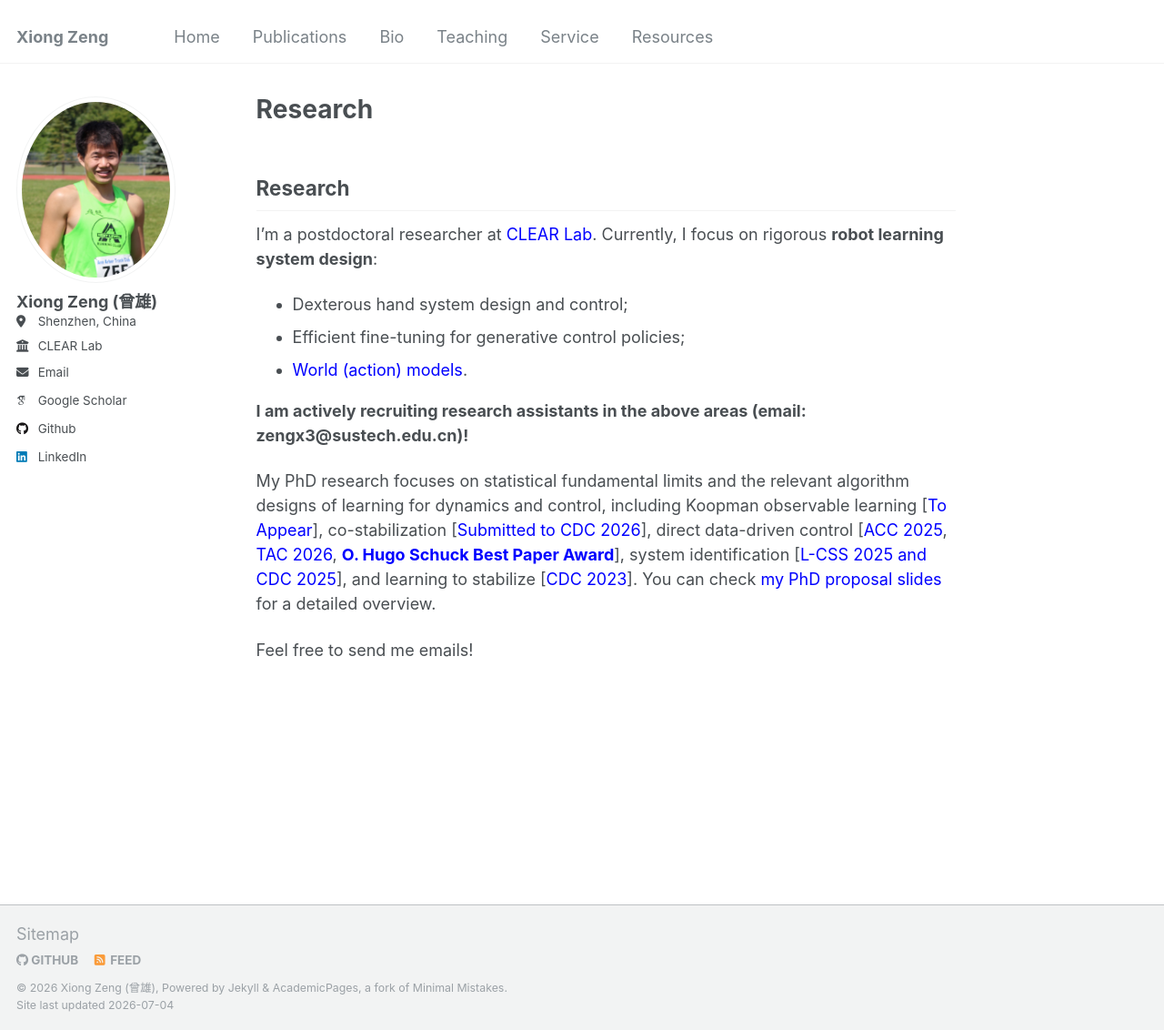
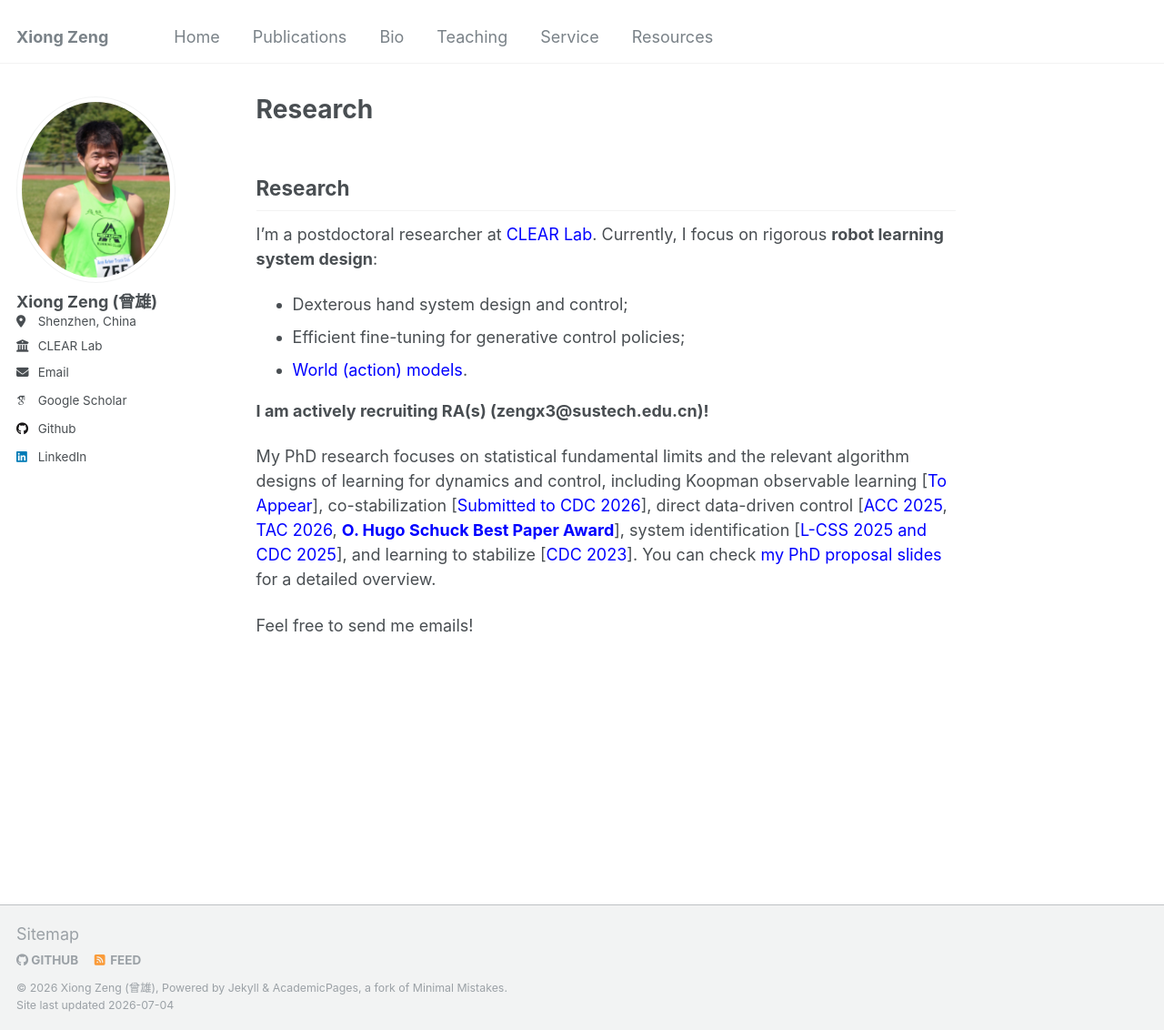
Before and after one commit to zengxiong111/zengxiong.github.io, a Jekyll site: the page built from _pages/about.md, in a window 1280 px wide and 1132 px high. Shown: the whole window at 91% size. Built offline with Jekyll 4.4.1, drawn with Linux system fonts in a browser that asks for light colours; some web fonts are replaced; our own code applies the rules of GitHub Pages for plain Markdown files.

Commit message:
Update about.md

```diff
--- a/_pages/about.md
+++ b/_pages/about.md
@@ -14,7 +14,7 @@ I'm a postdoctoral researcher at <a href="https://www.wzhanglab.site/" style="co
 - Efficient fine-tuning for generative control policies;
 - <a href="https://clearlab-sustech.github.io/WorldModelSurvey/" style="color: blue;text-decoration: none;" target="_blank">World (action) models</a>.
 
-**I am actively recruiting research assistants in the above areas (email: zengx3@sustech.edu.cn)!**
+**I am actively recruiting RA(s) (zengx3@sustech.edu.cn)!**
 
 My PhD research focuses on statistical fundamental limits and the relevant algorithm designs of learning for dynamics and control, including Koopman observable learning [<a href="https://scholar.google.com/citations?user=v4lWTTwAAAAJ&hl=en" style="color: blue;text-decoration: none;" target="_blank">To Appear</a>], co-stabilization [<a href="https://scholar.google.com/citations?user=v4lWTTwAAAAJ&hl=en" style="color: blue;text-decoration: none;" target="_blank">Submitted to CDC 2026</a>], direct data-driven control [<a href="https://web.eecs.umich.edu/~necmiye/pubs/ZengBO_acc25.pdf" style="color: blue;text-decoration: none;" target="_blank">ACC 2025</a>, <a href="https://arxiv.org/abs/2412.19705" style="color: blue;text-decoration: none;" target="_blank">TAC 2026</a>, <a href="https://a2c2.org/paper-award/o-hugo-schuck-best-paper-award#recipients" style="color: blue;text-decoration: none;" target="_blank">**O. Hugo Schuck Best Paper Award**</a>], system identification [<a href="https://arxiv.org/abs/2503.16817" style="color: blue;text-decoration: none;" target="_blank">L-CSS 2025 and CDC 2025</a>], and learning to stabilize [<a href="https://arxiv.org/abs/2311.11151" style="color: blue;text-decoration: none;" target="_blank">CDC 2023</a>].
 You can check <a href="https://zengxiong111.github.io/zengxiong.github.io/files/phd_propsoal_Xiong_Zeng_part.pdf" target="_blank" style="color: blue;text-decoration: none;">my PhD proposal slides</a> for a detailed overview.
```
